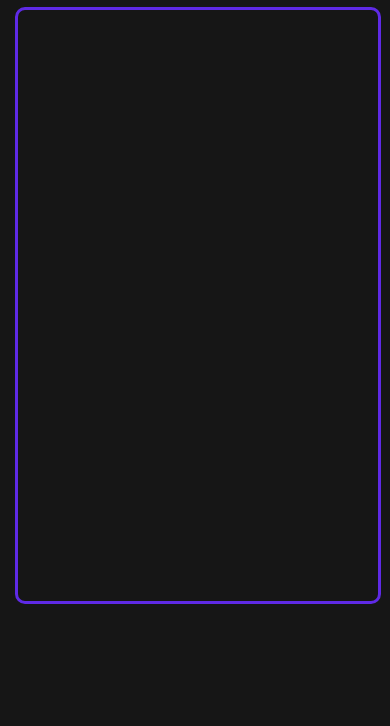
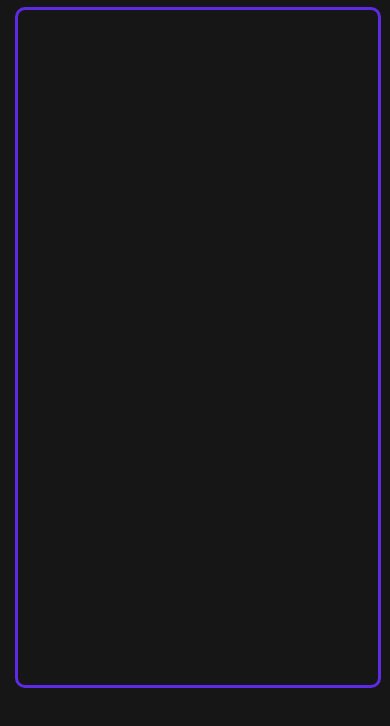
Before and after one commit to sauravDutt/GameOne, a website: page index.html in a window 390 px wide. Shown: the part 84-810 px from the top of the page. Drawn offline with Linux system fonts and the light colour scheme.

Commit message:
just added some more stuff

```diff
--- a/style.css
+++ b/style.css
@@ -44,7 +44,7 @@ h1 {
 
     #canvas {
         width:96%;
-        height: 70vh;
+        height: 80vh;
     }
 
 }
```
